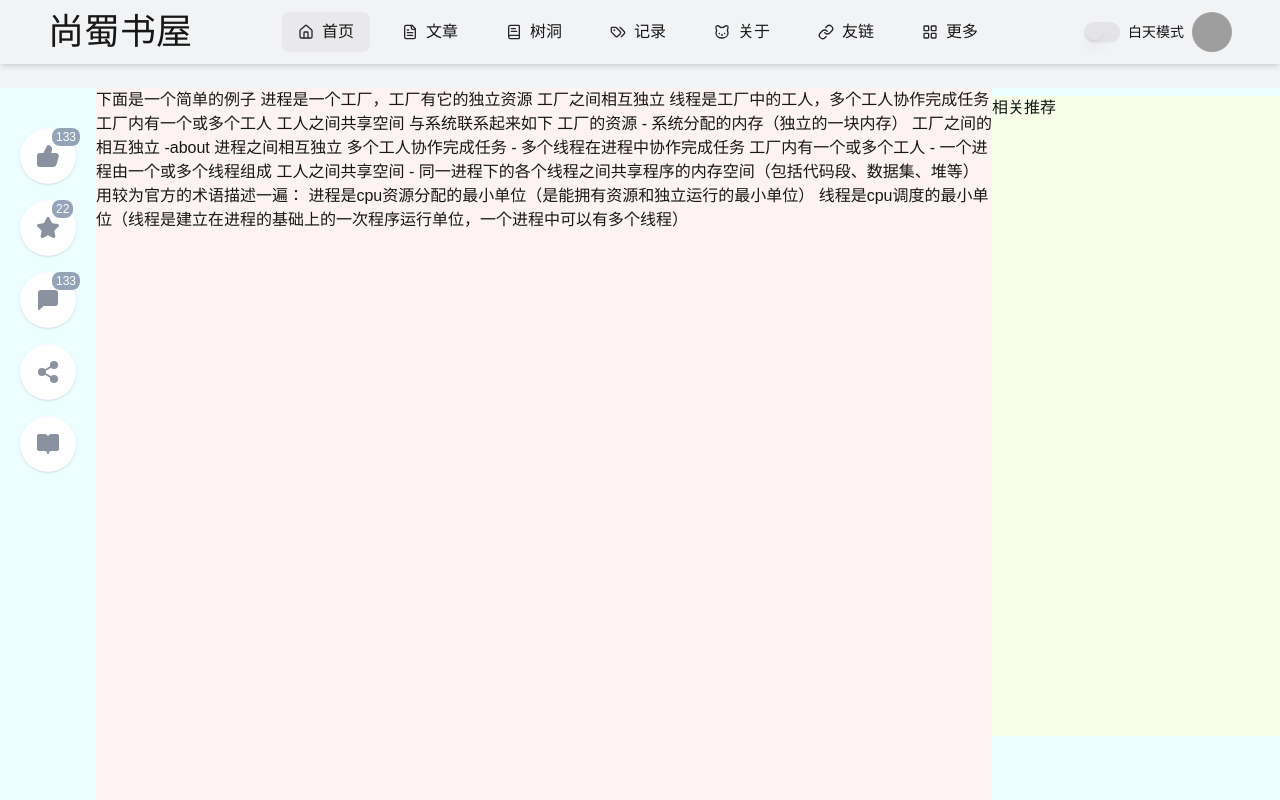
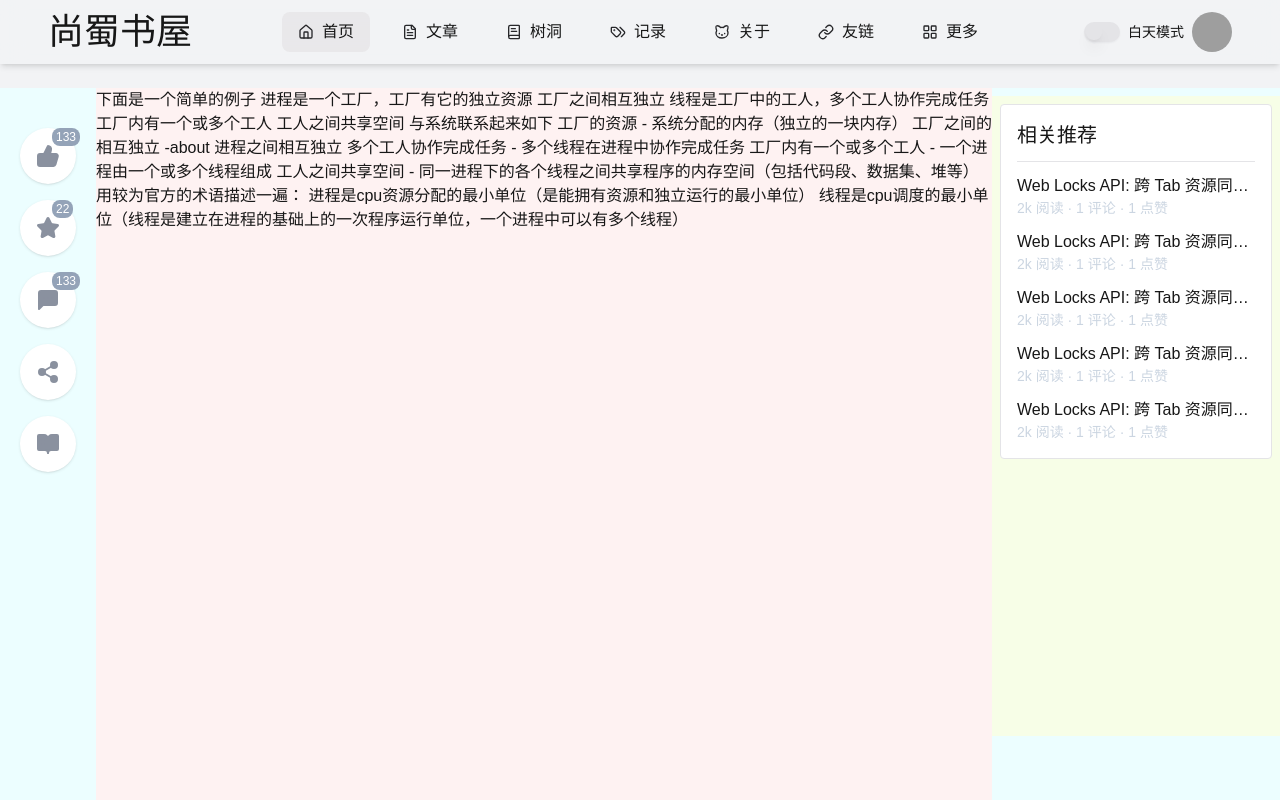
Before and after one commit to RoyDust/my-prts, a Next.js app: page /article/1 in a window 1280 px wide. Shown: the top 800 px of the page. Built offline with nearby package versions, Linux system fonts and the light colour scheme; grey boxes are pictures that could not be loaded; a web font is replaced by a local one.

Commit message:
feat(article): 添加相关推荐内容并优化文章页面布局

```diff
--- a/src/app/(app)/(home)/article/[id]/page.tsx
+++ b/src/app/(app)/(home)/article/[id]/page.tsx
@@ -9,6 +9,7 @@ import {
   Star,
   ThumbsUp,
 } from "lucide-react";
+import { Separator } from "@/components/ui/separator";
 
 function PostList() {
   const params = useParams();
@@ -46,8 +47,25 @@ function PostList() {
         <div className="flex-1 overflow-x-auto bg-indigo-50">
           <Post />
         </div>
-        <div className="sticky top-[6rem] h-[40rem] w-72 flex-shrink-0 bg-lime-50">
-          相关推荐
+        <div className="sticky top-[6rem] h-[40rem] w-72 flex-shrink-0 bg-lime-50 p-2">
+          <div className="flex flex-col gap-3 rounded-sm border bg-white p-4">
+            <h2 className="text-xl">相关推荐</h2>
+            <Separator />
+            <div className="flex flex-col gap-3">
+              {Array(5)
+                .fill(0)
+                .map((_, index) => (
+                  <div key={index} className="flex flex-col">
+                    <div className="line-clamp-1 w-full cursor-pointer text-base font-light hover:text-sky-400">
+                      Web Locks API: 跨 Tab 资源同步同步的研究
+                    </div>
+                    <div className="text-sm text-slate-300">
+                      2k 阅读 · 1 评论 · 1 点赞
+                    </div>
+                  </div>
+                ))}
+            </div>
+          </div>
         </div>
       </div>
     </div>
--- a/src/app/(app)/(home)/article/_components/ArticleItem.tsx
+++ b/src/app/(app)/(home)/article/_components/ArticleItem.tsx
@@ -28,7 +28,7 @@ function ArticleItem(props: { key: any; index: number }) {
             height={0}
             sizes="100vw"
             className={cx(
-              "enlarge-image relative h-auto w-full rounded-md object-cover",
+              "enlarge-image enlarge-click-area relative h-auto w-full rounded-md object-cover",
             )}
           />
         </div>
```
